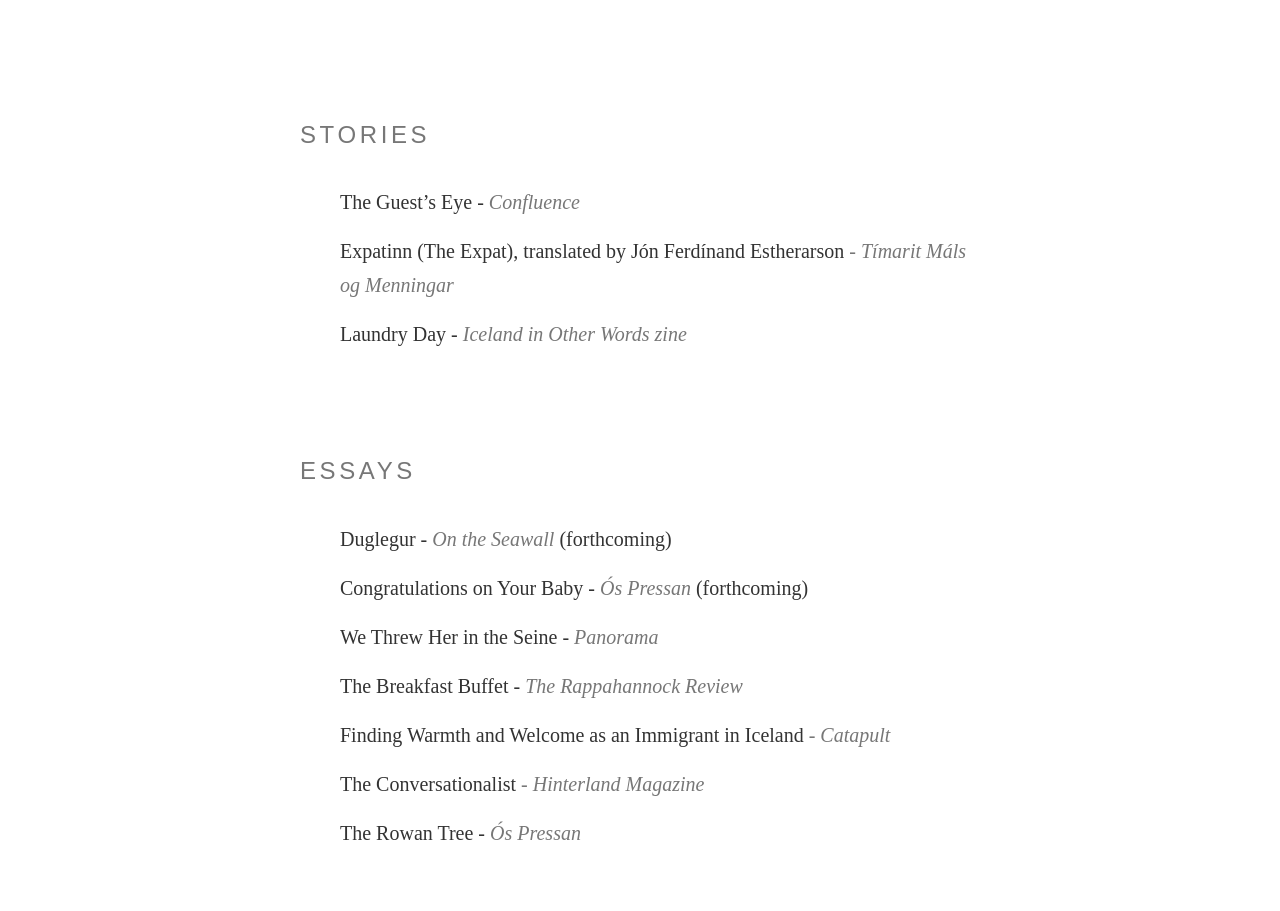
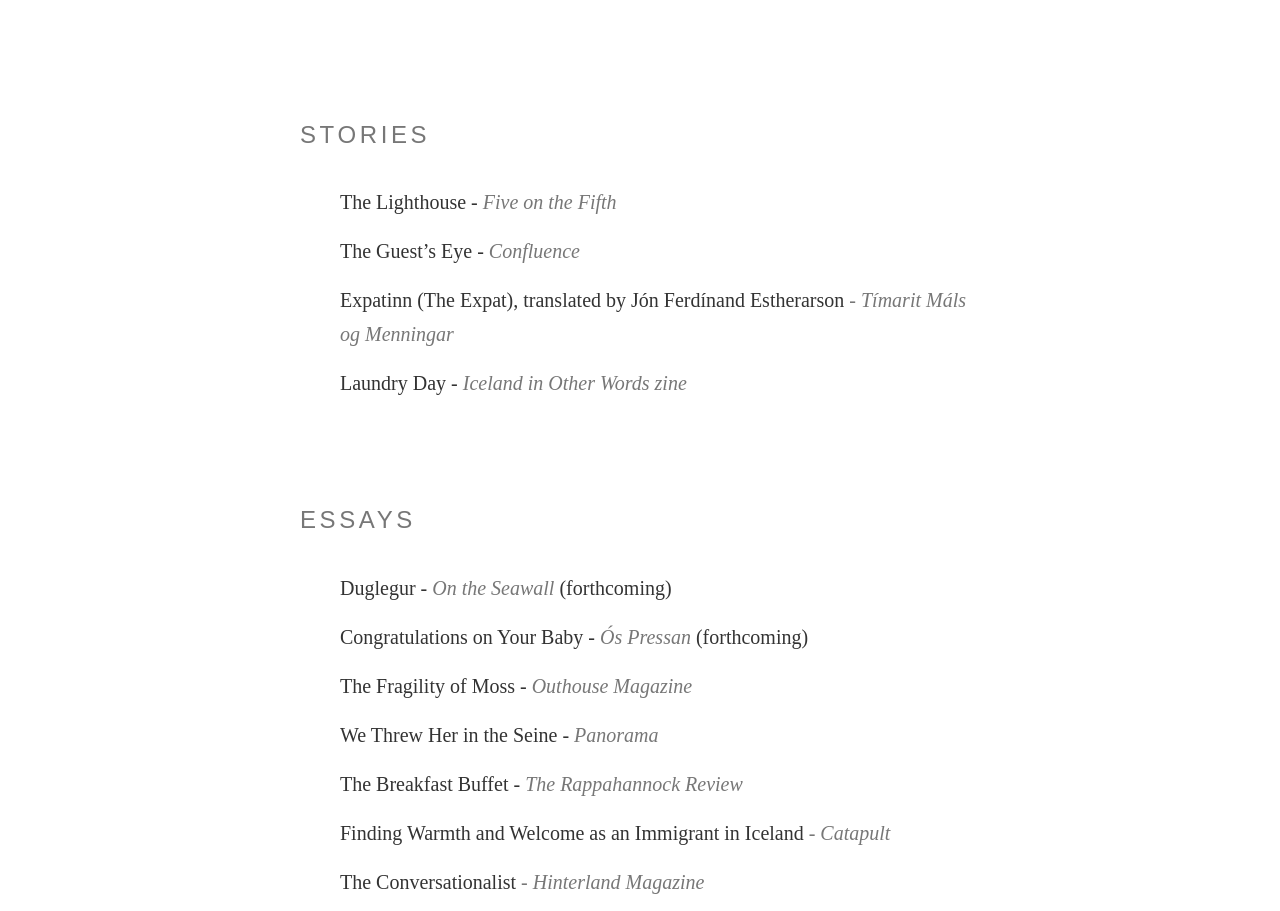
Before and after one commit to 707is/mspinei, a plain HTML site: page index.html in a window 1280 px wide. Shown: the part 151-1062 px from the top of the page. Drawn offline with Linux system fonts and the light colour scheme.

Commit message:
Update index.html

```diff
--- a/index.html
+++ b/index.html
@@ -188,6 +188,11 @@
         <h2>Stories</h2>
         <ul>
           <li>
+            <a href="http://www.fiveonthefifth.com/vol-10-issue-10-story-1">
+               The Lighthouse - <em>Five on the Fifth</em>
+            </a>
+          </li>
+          <li>
             <a href="https://www.confluencemagazine.co.uk/confluence-issue-17">
               The Guest’s Eye - <em>Confluence</em>
             </a>
@@ -212,6 +217,9 @@
           </li>
           <li>
             Congratulations on Your Baby - <em>Ós Pressan</em> (forthcoming)
+          </li>
+          <li>
+            The Fragility of Moss - <em>Outhouse Magazine</em>
           </li>
           <li>
             <a href="https://panoramajournal.org/issues/issue-15-paris/paris-we-threw-her-in-the-seine/?srsltid=AfmBOoosOgcmpXpEiUEBw-mloiprZ2xb2-59DzTsFpGNv0FNIxn0bRih">
```
